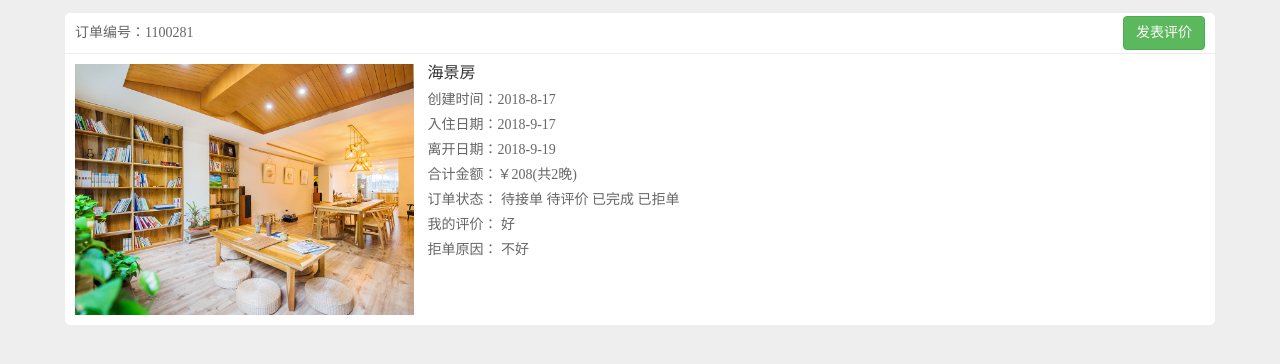
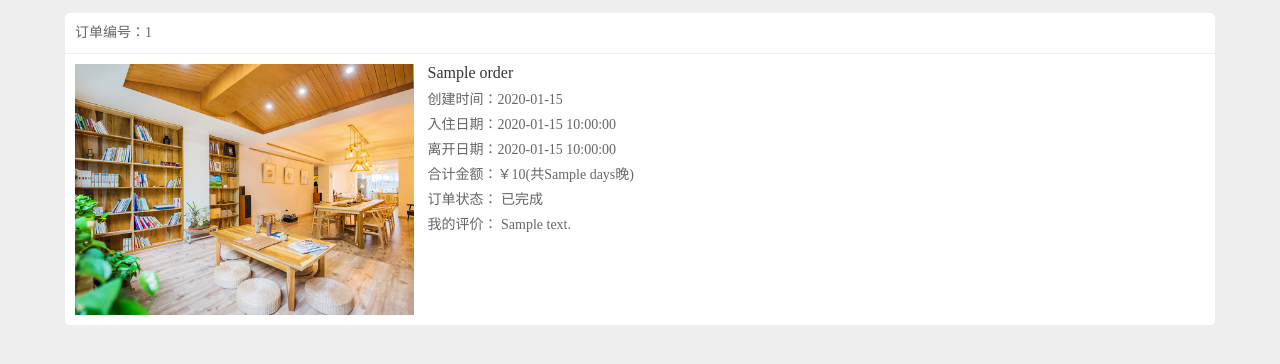
Before and after one commit to JokerHai/ihome, a Flask app: template app/templates/order_zhuyi/orders.html in a window 1280 px wide. Shown: the part 35-399 px from the top of the page. Run offline with Flask 2, Linux system fonts and the light colour scheme; the template is opened without the code that fills it: most values are stand-ins (such as "Sample title", 1, 10 or a date in 2020); parts of the project's set-up code (start-up, migrations or seed data) failed here and were passed over; some libraries are stand-ins or nearby versions.

Commit message:
zhuyiCommit06

```diff
--- a/app/templates/order_zhuyi/orders.html
+++ b/app/templates/order_zhuyi/orders.html
@@ -16,41 +16,51 @@
         <div class="top-bar">
             <div class="nav-bar">
                 <h3 class="page-title">我的订单</h3>
-                <a class="nav-btn fl" href="#"><span><i class="fa fa-angle-left fa-2x"></i></span></a>
+                <a class="nav-btn fl" href="user_index"><span><i class="fa fa-angle-left fa-2x"></i></span></a>
             </div>
         </div>
+        {% for order in data.my_order_list %}
         <div class="orders-con">
             <ul class="orders-list">
                 <li order-id="1">
                     <div class="order-title">
-                        <h3>订单编号：1100281</h3>
+                        <h3>订单编号：{{ order.order_id }}</h3>
+                        {% if order.status == 'WAIT_COMMENT' %}
                             <div class="fr order-operate">
                                 <button type="button" class="btn btn-success order-comment" data-toggle="modal" data-target="#comment-modal">发表评价</button>
                             </div>
+                        {% endif %}
                     </div>
                     <div class="order-content">
                         <img src="../../static/images/home01.jpg">
-                        {% for order in data.other_orders_list %}
                             <div class="order-text">
-                            <h3>海景房</h3>
+                            <h3>{{ order.title }}</h3>
                             <ul>
-                                <li>创建时间：2018-8-17</li>
-                                <li>入住日期：2018-9-17</li>
-                                <li>离开日期：2018-9-19</li>
-                                <li>合计金额：￥208(共2晚)</li>
+                                <li>创建时间：{{ order.ctime }}</li>
+                                <li>入住日期：{{ order.start_date }}</li>
+                                <li>离开日期：{{ order.end_date }}</li>
+                                <li>合计金额：￥{{ order.amount }}(共{{ order.days }}晚)</li>
                                 <li>订单状态：
                                     <span>
+                                        {% if order.status == 'WAIT_ACCEPT' %}
                                             待接单
+                                        {% elif order.status == 'WAIT_COMMENT' %}
                                             待评价
+                                        {% elif order.status == 'COMPLETE' %}
                                             已完成
+                                        {% elif order.status == 'REJECTED' %}
                                             已拒单
+                                        {% endif %}
                                     </span>
                                 </li>
-                                <li>我的评价： 好</li>
-                                <li>拒单原因： 不好</li>
+                                {% if order.status == 'COMPLETE' %}
+                                    <li>我的评价： {{ order.comment }}</li>
+                                {% endif %}
+                                {% if order.status == 'REJECTED' %}
+                                    <li>拒单原因： {{ order.comment }}</li>
+                                {% endif %}
                             </ul>
                         </div>
-                        {% endfor %}
                     </div>
                 </li>
             </ul>
@@ -72,6 +82,7 @@
                 </div>
             </div>
         </div>
+        {% endfor %}
     {% block scripts %}
         <script src="../../static/js/orders.js"></script>
     {% endblock %}
--- a/app/templates/users/user_index.html
+++ b/app/templates/users/user_index.html
@@ -29,7 +29,7 @@
                 </li>
                 <li>
                     <div class="menu-title menu-radius">
-                        <a href="/orders.html"><h3>我的订单</h3></a>
+                        <a href="/api/orders?role=custom"><h3>我的订单</h3></a>
                     </div>
                 </li>
                 <li>
```
Lines whose indentation alone changed are shown as unchanged.
